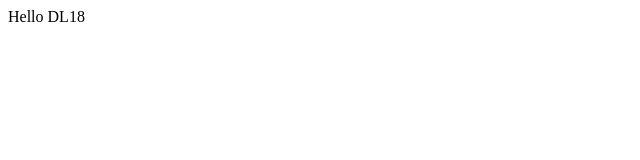
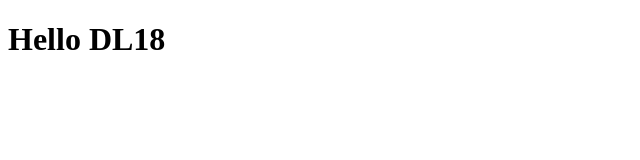
Before and after one commit to imie-source/DL18RemoteGit, a plain HTML site: page index.html in a window 1280 px wide. Shown: the whole page, without its empty margins (0-640 px from the left). Drawn offline with Linux system fonts and the light colour scheme.

Commit message:
Add HTML structure

```diff
--- a/index.html
+++ b/index.html
@@ -5,6 +5,8 @@
     <title>GIT</title>
 </head>
 <body>
-    Hello DL18
+    <main>
+        <h1>Hello DL18</h1>
+    </main>
 </body>
 </html>
```
